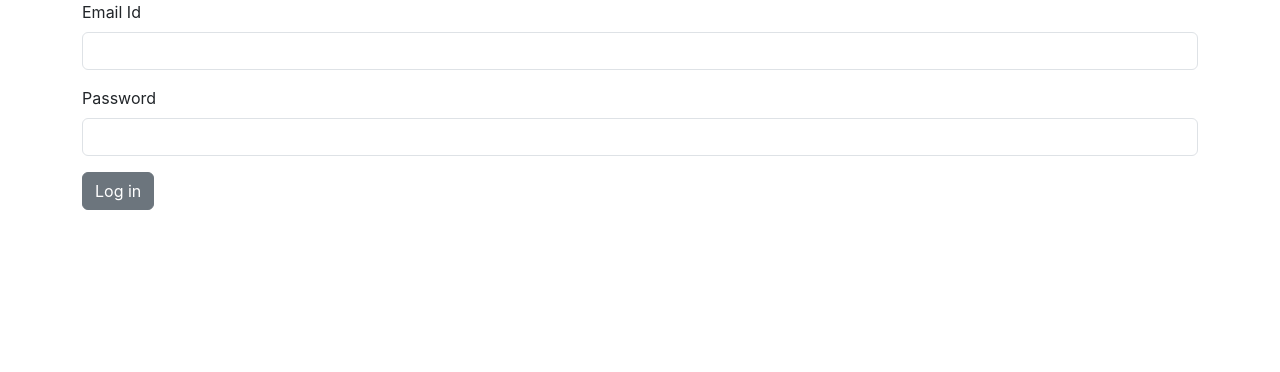
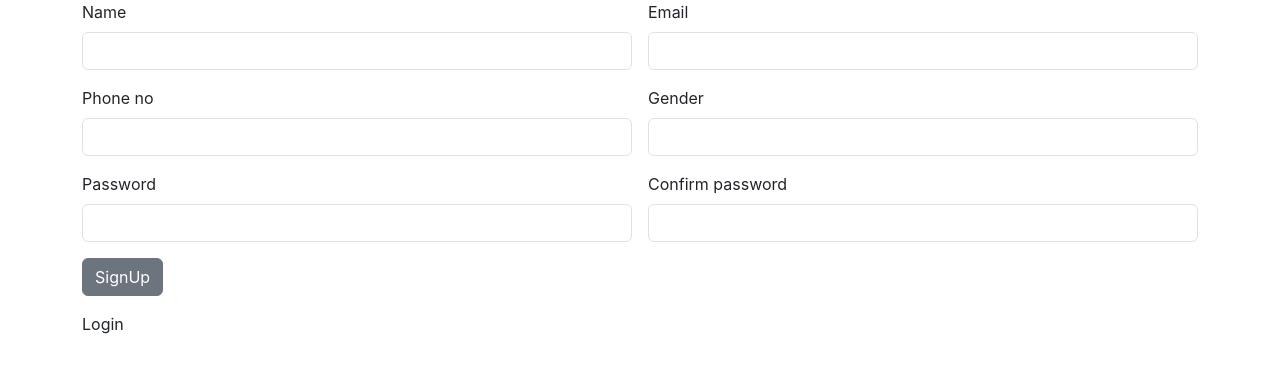
Before and after one commit to Jafnak/ksrtc-app-frontend, a React (Create React App) app: page /signup in a window 1280 px wide. Shown: the top 372 px of the page. Built offline with nearby package versions, Linux system fonts and the light colour scheme.

Commit message:
SignUp  added

```diff
--- a/src/App.js
+++ b/src/App.js
@@ -1,12 +1,17 @@
 import logo from './logo.svg';
 import './App.css';
 import Login from './components/Login';
+import Signup from './components/Signup';
+import { BrowserRouter, Route, Routes } from 'react-router-dom';
 
 function App() {
   return (
-    <div>
-      <Login/>
-    </div>
+   <BrowserRouter>
+   <Routes>
+    <Route path="/" element={<Login/>}/>
+    <Route path="/signup" element={<Signup/>}/>
+   </Routes>
+   </BrowserRouter>
   );
 }
 
--- a/src/components/Login.jsx
+++ b/src/components/Login.jsx
@@ -1,7 +1,32 @@
-import React from 'react'
+import axios from 'axios'
+import React, { useState } from 'react'
 import { Link } from 'react-router-dom'
 
 const Login = () => {
+const [data,setData] = useState(
+    {
+        "email":"",
+        "password":""
+    }
+)
+
+const inputHandler=(event)=>{
+    setData({...data,[event.target.name]:event.target.value})
+}
+
+const readValue=()=>{
+    console.log(data)
+    axios.post("http://localhost:8080/login",data).then(
+        (response)=>{
+            console.log(response.data)
+            if (response.data.status=="success") {
+                alert("Loginned successfully")
+            } else {
+                alert("Error in login")
+            }
+        }
+    ).catch()
+}
   return (
     <div>
 
@@ -9,15 +34,19 @@ const Login = () => {
     <div className="row g-3">
         <div className="col col-12 col-sm-12 col-md-12 col-lg-12 col-xl-12 col-xxl-12">
             <label htmlFor="" className="form-label">Email Id</label>
-            <input type="text" className="form-control" />
+            <input type="text" className="form-control" name='email' value={data.email} onChange={inputHandler} />
         </div>
         <div className="col col-12 col-sm-12 col-md-12 col-lg-12 col-xl-12 col-xxl-12">
             <label htmlFor="" className="form-label">Password</label>
-            <input type="password" name="" id="" className="form-control" />
+            <input type="password" name="password" id="" className="form-control"  value={data.password} onChange={inputHandler}/>
         </div>
         <div className="col col-12 col-sm-12 col-md-12 col-lg-12 col-xl-12 col-xxl-12">
-            <button className="btn btn-secondary">Log in</button>
+            <button className="btn btn-secondary" onClick={readValue}>Log in</button>
         </div>
+        <div>
+            <Link class="nav-link" to="/signup">SignUp</Link>
+
+            </div>
 
     </div>
 </div>
--- /dev/null
+++ b/src/components/Signup.jsx
@@ -0,0 +1,89 @@
+import axios from 'axios'
+import React, { useState } from 'react'
+import { Link } from 'react-router-dom'
+
+const Signup = () => {
+const [data,setData] = useState(
+    {
+        "name":"",
+        "password":"",
+        "cpass":"",
+        "email":"",
+        "phno":"",
+        "gender":"",
+    }
+)
+
+const inputHandler=(event)=>{
+    setData({...data,[event.target.name]:event.target.value},[])
+}
+
+const readValue=()=>{
+
+    if(data.password==data.cpass){
+        alert("Password  matches")
+        console.log(data)
+    axios.post("http://localhost:8080/signup",data).then(
+        (response)=>{
+            console.log(response.data)
+            if (response.data.status == "success") {
+                alert("Successfully added")
+            } else {
+                alert("error")
+            }
+        }
+    ).catch(
+        (error)=>{
+            console.log(error)
+        })
+    }else{
+        alert("Can't be added")
+    }
+}
+
+  return (
+    <div>
+<div className="container">
+    <div className="col col-12 col-sm-12 col-md-12 col-lg-12 col-xl-12 col-xxl-12">
+        <div className="row g-3">
+            <div className="col col-12 col-sm-6 col-md-6 col-lg-6 col-xl-6 col-xxl-6">
+                <label htmlFor="" className="form-label" >Name</label>
+                <input type="text" className="form-control"  name='name' value={data.name} onChange={inputHandler}/>
+            </div>
+            <div className="col col-12 col-sm-6 col-md-6 col-lg-6 col-xl-6 col-xxl-6">
+                <label htmlFor="" className="form-label">Email</label>
+                <input type="text" className="form-control" name='email' value={data.email} onChange={inputHandler} />
+            </div>
+            <div className="col col-12 col-sm-6 col-md-6 col-lg-6 col-xl-6 col-xxl-6">
+                <label htmlFor="" className="form-label">Phone no</label>
+                <input type="text" className="form-control" name='phno' value={data.phno} onChange={inputHandler} />
+            </div>
+            <div className="col col-12 col-sm-6 col-md-6 col-lg-6 col-xl-6 col-xxl-6">
+                <label htmlFor="" className="form-label">Gender</label>
+                <input type="text" className="form-control" name='gender' value={data.gender} onChange={inputHandler} />
+            </div>
+            <div className="col col-12 col-sm-6 col-md-6 col-lg-6 col-xl-6 col-xxl-6">
+                <label htmlFor="" className="form-label">Password</label>
+                <input type="password" name="password" id="" className="form-control" value={data.password} onChange={inputHandler} />
+            </div>
+            <div className="col col-12 col-sm-6 col-md-6 col-lg-6 col-xl-6 col-xxl-6">
+                <label htmlFor="" className="form-label">Confirm password</label>
+                <input type="password" name="cpass" id="" className="form-control" value={data.cpass} onChange={inputHandler} />
+            </div>
+            <div className="col col-12 col-sm-6 col-md-6 col-lg-6 col-xl-6 col-xxl-6">
+                <button className="btn btn-secondary" onClick={readValue}>SignUp</button>
+            </div>
+            <div>
+            <Link class="nav-link" to="/">Login</Link>
+
+            </div>
+
+        </div>
+    </div>
+</div>
+
+    </div>
+  )
+}
+
+export default Signup
```
